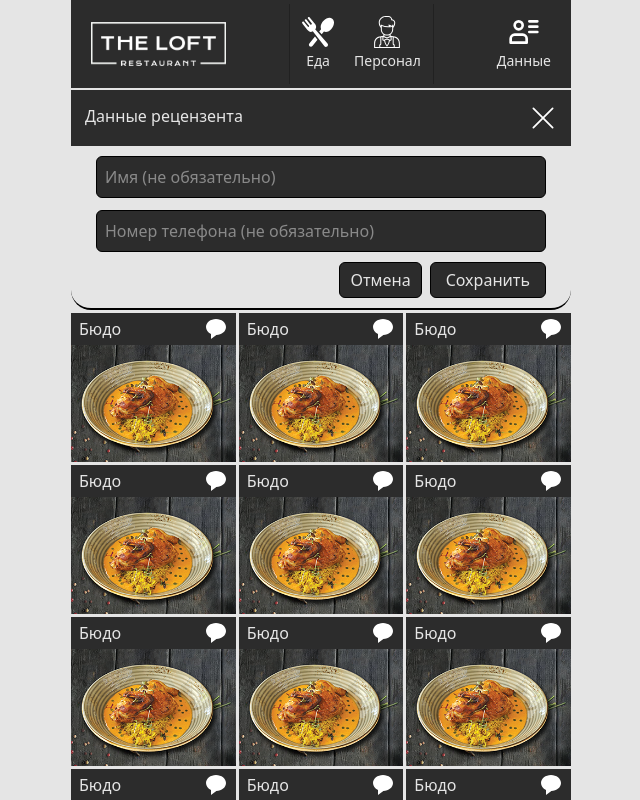
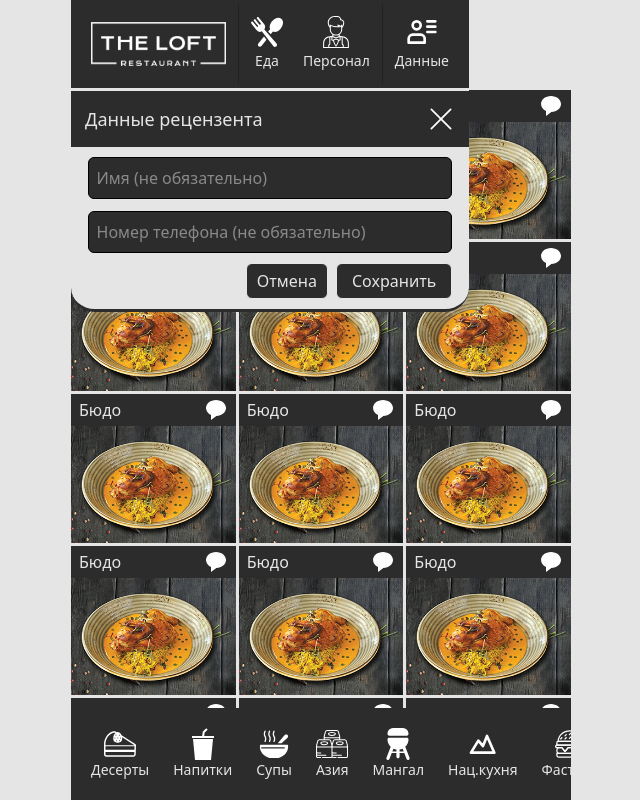
Before and after one commit to devcraft-dc/the_loft_reviews, a React (Vite) app: page / in a window 1280 px wide. Both pictures are taken after a click on the button "Данные". Shown: the top 800 px of the page, without its empty margins (319-959 px from the left). Built offline with nearby package versions, Linux system fonts and the light colour scheme.

Commit message:
Filter completed

```diff
--- a/src/components/CategoryFilter.jsx
+++ b/src/components/CategoryFilter.jsx
@@ -5,6 +5,7 @@ import sushi from '../assets/sushi.svg';
 import grill from '../assets/grill.svg';
 import mountain from '../assets/mountain.svg';
 import fastfood from '../assets/fastfood.svg';
+import { Search } from './Search';
 
 const icons = [
   { icon: cake, title: 'Десерты' },
@@ -17,7 +18,9 @@ const icons = [
 ];
 
 export const CategoryFilter = () => (
-  <div className="flex gap-6 p-5 max-md:p-4 max-sm:p-3 items-end bg-main-black overflow-x-auto scrollbar-thin scrollbar-thumb-main-black scrollbar-track-secondary-white scrollbar-thumb-rounded-md">
+  <>
+    <Search />
+    <div className="fixed max-w-[500px] bottom-0 flex gap-6 p-5 max-md:p-4 max-sm:p-3 items-end bg-main-black overflow-x-auto scrollbar-thin scrollbar-thumb-main-black scrollbar-track-secondary-white scrollbar-thumb-rounded-md">
       {icons.map((icon) => (
         <button key={icon.title} type="button">
           <img
@@ -31,4 +34,5 @@ export const CategoryFilter = () => (
         </button>
       ))}
     </div>
+  </>
 );
--- a/src/components/Content.jsx
+++ b/src/components/Content.jsx
@@ -4,7 +4,7 @@ import img from '../assets/img.png';
 const arr = Array.from(Array(24).keys());
 
 export const Content = () => (
-  <div className="grid grid-cols-3 gap-[3px] mt-[3px]">
+  <div className="grid grid-cols-3 gap-[3px] mt-[5.65rem]">
     {arr.map((item) => (
       <Card key={item} title="Бюдо" image={img} />
     ))}
--- a/src/components/Header.jsx
+++ b/src/components/Header.jsx
@@ -9,7 +9,7 @@ export const Header = () => {
   const [showUserinfo, setShowUserinfo] = useState(false);
 
   return (
-    <>
+    <div className="fixed top-0">
       <header className="bg-main-black flex justify-between items-center h-[5.5rem] max-sm:h-[4.75rem] text-secondary-white px-5">
         <img
           className="w-15 h-11 max-md:w-13 max-md:h-8 max-sm:w-13 max-sm:h-7"
@@ -52,6 +52,6 @@ export const Header = () => {
         </button>
       </header>
       {showUserinfo && <UserInfo setShowUserinfo={setShowUserinfo} />}
-    </>
+    </div>
   );
 };
--- a/src/components/UserInfo.jsx
+++ b/src/components/UserInfo.jsx
@@ -17,9 +17,11 @@ export const UserInfo = ({ setShowUserinfo }) => {
   }
 
   return (
-    <div className="w-full border-b-[2px] border-black mt-[2px] rounded-b-[20px]">
+    <div className="w-full border-y-[3px] border-t-secondary-white border-b-main-black rounded-b-3xl bg-secondary-white">
       <div className="w-full flex justify-between p-3.5 mb-[10px] bg-main-black text-secondary-white">
-        <h3 className="w-[70%] max-sm:text-sm">Данные рецензента</h3>
+        <h3 className="text-lg max-md:text-base max-sm:text-sm">
+          Данные рецензента
+        </h3>
         <button onClick={() => setShowUserinfo(false)}>
           <img
             className="w-7 max-md:w-6 max-sm:w-5"
@@ -31,7 +33,7 @@ export const UserInfo = ({ setShowUserinfo }) => {
       <form className="text-center flex flex-col gap-3">
         <div>
           <input
-            className="text-md max-md:text-sm max-sm:text-xs w-[90%] text-secondary-white border-[1px]
+            className="text-md max-md:text-sm max-sm:text-xs w-11/12 text-secondary-white border-[1px]
           border-black bg-main-black placeholder:text-secondary-white placeholder:opacity-50 rounded-md p-2"
             type="text"
             name="name"
@@ -42,7 +44,7 @@ export const UserInfo = ({ setShowUserinfo }) => {
         </div>
         <div>
           <input
-            className="text-md max-md:text-sm max-sm:text-xs w-[90%] text-secondary-white border-[1px]
+            className="text-md max-md:text-sm max-sm:text-xs w-11/12 text-secondary-white border-[1px]
           border-black bg-main-black placeholder:text-secondary-white placeholder:opacity-50 mb-[10px] rounded-md p-2"
             type=""
             name="phone"
@@ -52,14 +54,14 @@ export const UserInfo = ({ setShowUserinfo }) => {
           />
         </div>
       </form>
-      <div className="w-[90%] flex justify-end max-md:justify-center gap-2 mb-[10px] m-auto">
+      <div className="w-11/12 flex justify-end max-md:justify-center gap-2 mb-[10px] m-auto">
         <button
           onClick={() => setShowUserinfo(false)}
-          className="text-md max-md:text-sm max-sm:text-xs border bg-main-black text-secondary-white border-black rounded-md py-[5px] px-[10px]"
+          className="text-md max-md:text-sm max-sm:text-xs border bg-main-black text-secondary-white rounded-md py-[5px] px-[10px]"
         >
           Отмена
         </button>
-        <button className="text-md max-md:text-sm max-sm:text-xs border bg-main-black text-secondary-white border-black rounded-md py-[5px] px-[15px]">
+        <button className="text-md max-md:text-sm max-sm:text-xs border bg-main-black text-secondary-white rounded-md py-[5px] px-[15px]">
           Сохранить
         </button>
       </div>
```
Lines whose indentation alone changed are shown as unchanged.
